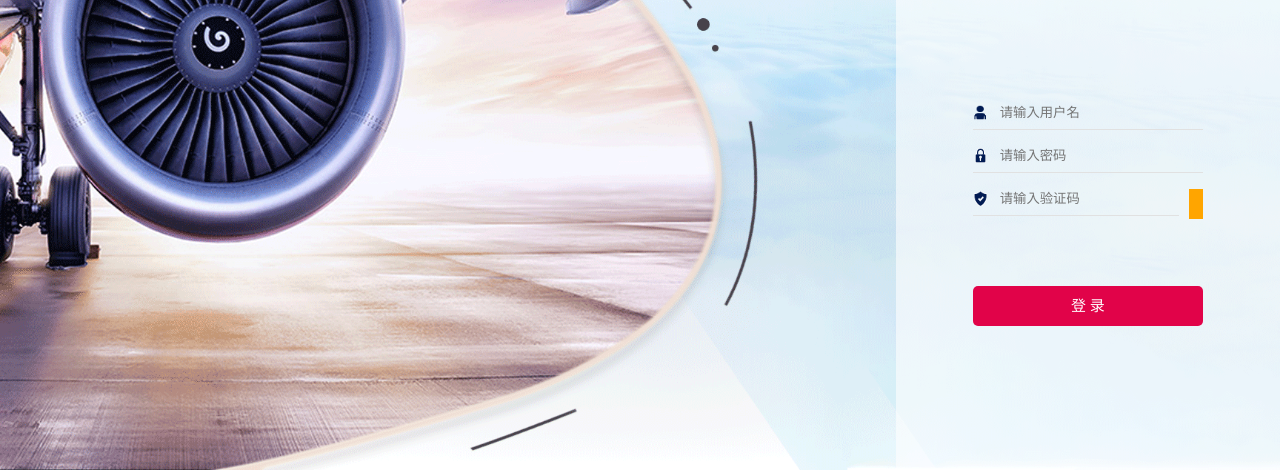
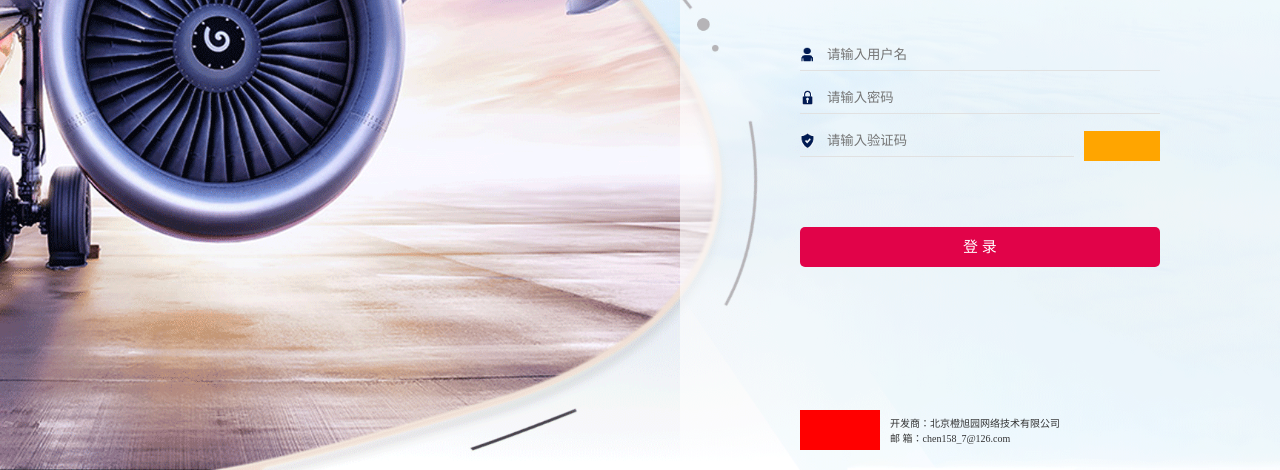
Before and after one commit to chenweigh/my-web, a plain HTML site: page airport/index.html in a window 1280 px wide. Shown: the part 330-800 px from the top of the page. Drawn offline with Linux system fonts and the light colour scheme.

Commit message:
适配手机端

```diff
--- a/airport/index.css
+++ b/airport/index.css
@@ -3,7 +3,7 @@ html,body{
     height: 100%;
     margin: 0;
     padding: 0;
-    min-width: 960px;
+    /* min-width: 960px; */
     overflow: auto;
 }
 .airport{
@@ -128,3 +128,41 @@ html,body{
     text-align: center;
     line-height: 40px;
 }
+.airport__footer{
+    margin-bottom: 20px;
+    display: flex;
+    align-items: center;
+    margin-left: 20%;
+    justify-content: flex-start;
+}
+.airport__footer__leftWrapper{
+    width: 80px;
+    height: 40px;
+    margin-right: 10px;
+    background-color: red;
+}
+.airport__footer__rightWrapper{
+
+
+}
+.airport__footer__rightWrapper p{
+    margin: 0px;
+    font-size: 10px;
+    color: #333333;
+}
+@media screen and (max-width: 800px){
+    .airport__loginContainer{
+        width: 100%;
+        margin-left: 0;
+    }
+    .airport__footer{
+        margin-left: 0px;
+        justify-content: center;
+    }
+}
+@media screen and (min-width: 800px){
+    .airport__loginContainer{
+        width: 600px;
+        margin-left:calc(100% - 600px);
+    }
+}
--- a/airport/index.html
+++ b/airport/index.html
@@ -50,6 +50,13 @@
                     登 录
                 </div>
             </div>
+            <div class="airport__footer">
+                <div class="airport__footer__leftWrapper"></div>
+                <div class="airport__footer__rightWrapper">
+                    <p>开发商：北京橙旭园网络技术有限公司</p>
+                    <p>邮  箱：chen158_7@126.com</p>
+                </div>
+            </div>
         </div>
     </div>
     <script type="text/javascript" src="./index.js"></script>
```
